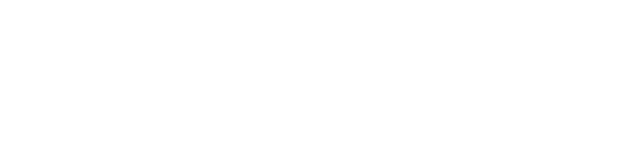
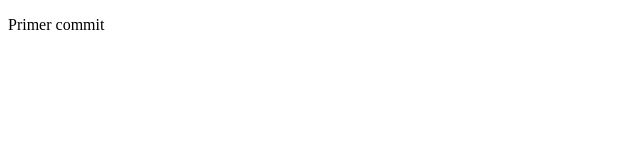
Before and after one commit to Anthonypradosolis/git5, a plain HTML site: page index.html in a window 1280 px wide. Shown: the whole page, without its empty margins (0-640 px from the left). Drawn offline with Linux system fonts and the light colour scheme.

Commit message:
primer commit

```diff
--- a/index.html
+++ b/index.html
@@ -6,6 +6,6 @@
     <title>Document</title>
 </head>
 <body>
-
+    <p>Primer commit</p>
 </body>
 </html>
```
